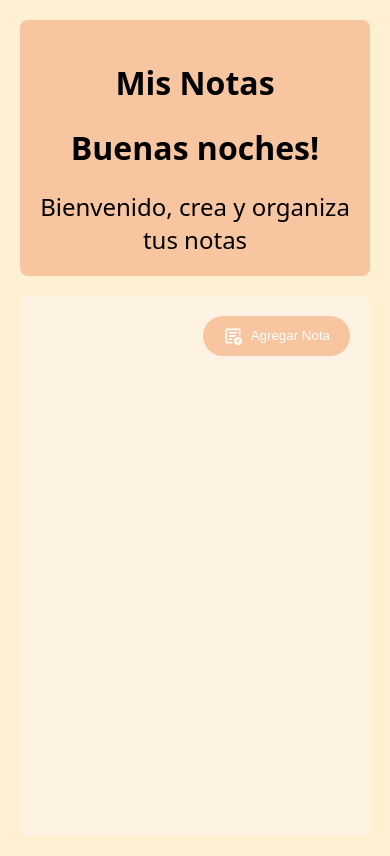
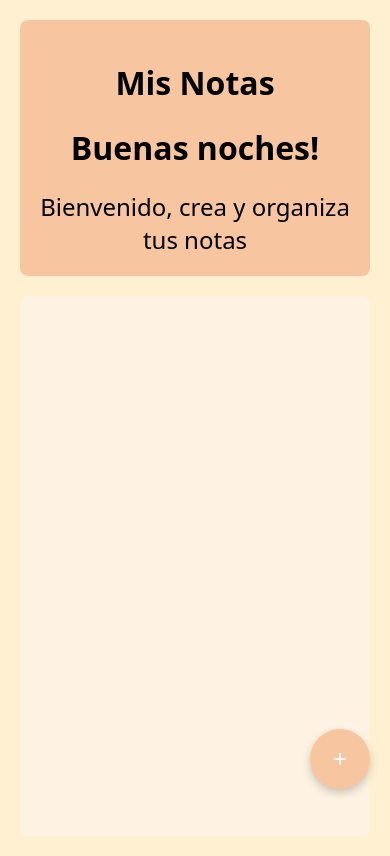
Before and after one commit to Eliam2102/notes-app, a React (Vite) app: page / in a window 390 px wide. Built offline with nearby package versions, Linux system fonts and the light colour scheme.

Commit message:
Commit fixes css
CSS estilos reparados y mejor vista movil y desktop

```diff
--- a/package.json
+++ b/package.json
@@ -10,6 +10,9 @@
     "preview": "vite preview"
   },
   "dependencies": {
+    "@dnd-kit/core": "^6.1.0",
+    "@dnd-kit/modifiers": "^7.0.0",
+    "@dnd-kit/sortable": "^8.0.0",
     "@emotion/react": "^11.13.3",
     "@emotion/styled": "^11.13.0",
     "@mui/icons-material": "^6.1.1",
--- a/src/assets/styles/NoteBoard.css
+++ b/src/assets/styles/NoteBoard.css
@@ -1,3 +1,4 @@
+/* Estilos principales para .note-board */
 .note-board {
   padding: 20px;
   background-color: #FEF3E2;
@@ -5,37 +6,82 @@
   min-height: 500px;
   height: auto;
 }
+
+/* Grid de notas responsivo */
+.notes-grid {
+  display: grid;
+  grid-template-columns: repeat(auto-fill, minmax(250px, 1fr));
+  gap: 25px;
+  justify-content: center; /* Centra el grid horizontalmente */
+}
+
+/* Mostrar el botón de agregar nota (normal) en pantallas grandes */
+/* Botón de agregar nota normal en pantallas grandes (esquina superior derecha) */
+.add-note-btn {
+  background-color: #f7c5a0;
+  border: none;
+  padding: 10px 20px;
+  border-radius: 50px;
+  cursor: pointer;
+  color: #fff;
+  display: flex; /* Flexbox para centrar icono y texto */
+  align-items: center;
+  justify-content: center;
+  margin-left: auto; /* Empuja el botón hacia la derecha */
+  margin-bottom: 20px; /* Mantiene espacio con las notas */
+  z-index: 10;
+  box-shadow: none;
+  width: auto;
+  height: auto;
+}
+
 .add-note-btn img {
   width: 20px;
   height: 20px;
   margin-right: 8px;
   vertical-align: middle;
 }
+
+/* Botón flotante en pantallas pequeñas */
+@media (max-width: 768px) {
+  /* Centrar .notes-grid en dispositivos móviles */
+  .notes-grid {
+    justify-content: center; /* Centra la grilla */
+  }
+  /* Ocultar el texto en pantallas pequeñas */
+  .add-note-btn span {
+    display: none; /* Oculta el texto del botón */
+  }
+  /* Mostrar el botón flotante solo en pantallas móviles */
   .add-note-btn {
     background-color: #f7c5a0;
     border: none;
-    padding: 10px 20px;
-    border-radius: 50px;
+    width: 60px;
+    height: 60px;
+    border-radius: 50%;
     cursor: pointer;
     color: #fff;
-    margin-bottom: 20px;
-    align-items: center; /* Alinea la imagen y el texto verticalmente */
+    position: fixed;
+    bottom: 35px;
+    right: 20px;
+    display: flex;
     justify-content: center;
+    align-items: center;
+    box-shadow: 0 4px 8px rgba(0, 0, 0, 0.2);
+    z-index: 1000;
+    padding: 0; /* Elimina padding para hacerlo circular */
   }
 
-  .notes-grid {
-    display: grid;
-    grid-template-columns: repeat(auto-fill, minmax(250px, 1fr));
-    gap: 25px;
+  .add-note-btn img {
+    display: none; /* Ocultar la imagen en móvil */
   }
 
-  .btn-add{
-    display: flex;
-    justify-content: flex-end;
-    background-color: transparent;
+  .add-note-btn::before {
+    content: "+";
+    font-size: 24px;
+    color: #fff;
   }
-
-
+}
 
   /* Estilos par que el contenedor de las notas crezca confrme se agregan */
   /* EL DETALLE ES Que SE Inicializa pequeño y queda parte balco que se tapa conforme crece */
--- a/src/assets/styles/Notes.css
+++ b/src/assets/styles/Notes.css
@@ -1,12 +1,13 @@
 /* Estilos de la nota */
 .note {
-  padding: 15px;
+  padding: 10px;
+  margin-left: 10px;
   border-radius: 8px;
-  box-shadow: 0 2px 5px rgba(0, 0, 0, 0.1);
-  cursor: pointer;
-  transition: transform 0.3s ease, box-shadow 0.3s ease;
-  font-family: 'Noto Sans', sans-serif;
-  position: relative;
+  box-shadow: 0 4px 8px rgba(0, 0, 0, 0.1);
+  max-width: 250px;
+  height: 200px;
+  display: flex;
+  flex-direction: column;
 }
 
 .note:hover {
@@ -23,11 +24,12 @@
 }
 /* Texto de descripción en la nota */
 .note p {
-  white-space: nowrap;
+  font-size: 8px;
+  color: #666;
   overflow: hidden;
   text-overflow: ellipsis;
-  max-width: 100%; /* Asegura que no se desborde el contenedor */
-  max-height: 80px; /* Limita la altura del párrafo */
+  display: -webkit-box;
+
 }
 
 .action-icons img {
@@ -37,22 +39,22 @@
   border-radius: 50%;
 }
 .action-icons button {
-  width: 30px;           /* Ancho del botón */
-  height: 30px;          /* Alto del botón */
-  background-color: none; /* Fondo negro */
-  border: solid 2px black;          /* Quitar bordes */
-  border-radius: 50%;    /* Hacerlo circular */
-  display: flex;         /* Flexbox para centrar el contenido */
-  justify-content: center; /* Centrar horizontalmente */
-  align-items: center;   /* Centrar verticalmente */
-  cursor: pointer;       /* Cambiar el cursor al pasar por encima */
-  opacity: 1;          /* Hacer el fondo algo transparente */
+  width: 30px;
+  height: 30px;
+  background-color: none;
+  border: solid 2px black;
+  border-radius: 50%;
+  display: flex;
+  justify-content: center;
+  align-items: center;
+  cursor: pointer;
+  opacity: 1;
 }
 /* Contenedor para los botones de acción (solo íconos) */
 .action-icons {
   display: none;
   position: absolute;
-  top: -30px;
+  top: 0px;
   right: 10px;
   z-index: 1;
 }
--- a/src/components/Note.tsx
+++ b/src/components/Note.tsx
@@ -80,8 +80,8 @@ const Note: React.FC<NoteProps> = ({ note, onEdit }) => {
             <h3>{note.title}</h3>
           </div>
           <p>
-            {note.description.length > 100
-              ? `${note.description.substring(0, 100)}...`
+            {note.description.length > 580
+              ? `${note.description.substring(0, 580)}...`
               : note.description}
           </p>
         </div>
--- a/src/components/NoteBoard.tsx
+++ b/src/components/NoteBoard.tsx
@@ -23,7 +23,7 @@ const NoteBoard: React.FC = () => {
           setNoteToEdit(null);
           setShowForm(true);
         }}>
-          <img src={iconAddNote} alt="guardarNota" />Agregar Nota
+          <img src={iconAddNote} alt="guardarNota" /><span>Agregar Nota</span>
         </button>
       </div>
 
--- a/src/components/NoteForm.tsx
+++ b/src/components/NoteForm.tsx
@@ -55,7 +55,7 @@ const NoteForm: React.FC<NoteFormProps> = ({ closeModal, noteToEdit }) => {
   const [showConfirmDialog, setShowConfirmDialog] = useState(false);
 
   const handleSave = () => {
-    setShowConfirmDialog(true); // Muestra el diálogo de confirmación
+    setShowConfirmDialog(true);
   };
 
   const handleConfirm = () => {
--- a/src/components/NoteView.tsx
+++ /dev/null
@@ -1 +0,0 @@
-import React from  'react';
```
Also changed, not shown: src/components/NoteData.tsx (deleted), 1 other file (tests, documents, lock files or other folders).
